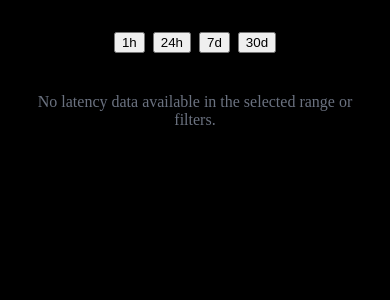
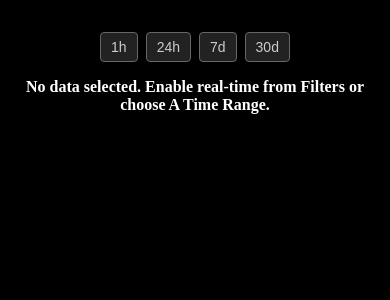
Before and after one commit to shubhdevnsg01/latency-topology-visualizer, a Next.js app: page /trends in a window 390 px wide. Shown: the top 300 px of the page. Built offline with nearby package versions, Linux system fonts and the light colour scheme.

Commit message:
Added Realtime data,Filter CSS cleaned

```diff
--- a/components/LatencyChart.tsx
+++ b/components/LatencyChart.tsx
@@ -55,7 +55,7 @@ export function LatencyChart({ pair, points }: Props) {
   return (
     <div className="bg-white rounded-lg shadow p-4">
      <div className="chart-header">
-  <p className="text-sm text-gray-600 mb-2">
+  <p className="latency-stats">
   Min: {stats.min.toFixed(1)}ms | Max: {stats.max.toFixed(1)}ms | Avg: {stats.avg.toFixed(1)}ms
 </p>
   <button onClick={downloadCSV} className="csv-button">
--- a/components/TimeRangeSelector.tsx
+++ b/components/TimeRangeSelector.tsx
@@ -1,10 +1,10 @@
 // /components/TimeRangeSelector.tsx
 import { useLatencyStore } from '../store/latencyStore'
-
+import { useControlPanelStore } from '@/store/controlPanelStore';
 export function TimeRangeSelector() {
   const { selectedRange, setSelectedRange } = useLatencyStore();
-
-  const ranges: typeof selectedRange[] = ['1h', '24h', '7d', '30d'];
+  const {setRealTime}=useControlPanelStore();
+ const ranges: typeof selectedRange[] = ['1h', '24h', '7d', '30d'];
 
    return (
     <div className="time-range-selector-wrapper">
@@ -12,10 +12,11 @@ export function TimeRangeSelector() {
         {ranges.map((r) => (
           <button
             key={r}
-            onClick={() => setSelectedRange(r)}
-            className={`px-3 py-1 rounded ${
-              selectedRange === r ? 'bg-blue-500 text-white' : 'bg-gray-200'
-            }`}
+            onClick={() => {
+              setSelectedRange(r);
+              setRealTime(false);
+            }}
+            className='time-range-button'
           >
             {r}
           </button>
--- a/components/WorldMap.tsx
+++ b/components/WorldMap.tsx
@@ -182,7 +182,6 @@ const {
   cloudProviderFilter,
   latencyRange,
   realTime,
-  historical,
   regions,
   search,
   visualizationMode,
@@ -209,7 +208,8 @@ const exchangeServers = allServers.filter(server => {
 
   // Simulate real-time latency every 5 seconds
   useEffect(() => {
-  const interval = setInterval(() => {
+
+    const interval = setInterval(() => {
     const updated = allServers.map(server => ({
       ...server,
       latency: Math.floor(Math.random() * 300),
@@ -246,7 +246,7 @@ const exchangeServers = allServers.filter(server => {
           <Earth />
           <Stars radius={100} depth={50} count={5000} factor={4} fade />
 
-          {exchangeServers.map((server, index) => (
+          {regions&&exchangeServers.map((server, index) => (
             <ServerMarker key={index} server={server} />
           ))}
 
--- a/pages/trends.tsx
+++ b/pages/trends.tsx
@@ -7,6 +7,7 @@ import { useMemo } from "react";
 import { SERVER_PAIRS } from "../data/serverPairs";
 import { useControlPanelStore } from "@/store/controlPanelStore";
 import { EXCHANGE_META } from "@/data/exchangeMeta";
+
 export default function TrendsPage() {
   const { data, selectedRange } = useLatencyStore();
   const {
@@ -15,18 +16,29 @@ export default function TrendsPage() {
     latencyRange,
     search,
     regionFilter,
+    realTime,
   } = useControlPanelStore();
+  const shouldShowNoDataMessage = !realTime && !selectedRange;
 
   const filteredData = useMemo(() => {
-    const rangeToMs: Record<typeof selectedRange, number> = {
+console.log("realTime:", realTime, "selectedRange:", selectedRange);
+
+    // If no data source is selected, return empty object
+    if (shouldShowNoDataMessage) {
+      return {};
+    }
+
+    const result: typeof data = {};
+
+    const now = Date.now();
+    const rangeToMs: Record<"1h" | "24h" | "7d" | "30d", number> = {
       "1h": 3600 * 1000,
       "24h": 24 * 3600 * 1000,
       "7d": 7 * 24 * 3600 * 1000,
       "30d": 30 * 24 * 3600 * 1000,
     };
 
-    const cutoff = Date.now() - rangeToMs[selectedRange];
-    const result: typeof data = {};
+    const cutoff = selectedRange ? now - rangeToMs[selectedRange] : now - 10000;
 
     for (const pair of SERVER_PAIRS) {
       const [exchangeA, exchangeB] = pair.split("-");
@@ -58,12 +70,12 @@ export default function TrendsPage() {
 
       if (!(matchesExchange && matchesCloud && matchesRegion && matchesSearch)) continue;
 
-      const points = (data[pair] || []).filter(
-        (point) =>
-          point.timestamp >= cutoff &&
-          point.latency >= latencyRange[0] &&
-          point.latency <= latencyRange[1]
-      );
+      const points = (data[pair] || []).filter((point) => {
+        const inLatency =
+          point.latency >= latencyRange[0] && point.latency <= latencyRange[1];
+        const inTime = point.timestamp >= cutoff;
+        return inTime && inLatency;
+      });
 
       if (points.length > 0) {
         result[pair] = points;
@@ -74,6 +86,7 @@ export default function TrendsPage() {
   }, [
     data,
     selectedRange,
+    realTime,
     exchangeFilter,
     cloudProviderFilter,
     regionFilter,
@@ -82,17 +95,28 @@ export default function TrendsPage() {
   ]);
 
   const hasData = Object.keys(filteredData).length > 0;
-
  return (
   <div style={{ padding: "1rem", backgroundColor: "black" }}>
     <TimeRangeSelector />
 
+    {shouldShowNoDataMessage ? (
+      <p
+        style={{
+          textAlign: "center",
+          color: "white",
+          fontWeight: "bold",
+          marginTop: "1rem",
+        }}
+      >
+        No data selected. Enable real-time from Filters  or choose A Time Range.
+      </p>
+    ) : hasData ? (
       <div style={{ marginTop: "1rem" }}>
-        {hasData ? (
-          Object.entries(filteredData).map(([pair, points]) => {
+        {Object.entries(filteredData).map(([pair, points]) => {
           const [exchangeA, exchangeB] = pair.split("-");
           const metaA = EXCHANGE_META[exchangeA as keyof typeof EXCHANGE_META];
           const metaB = EXCHANGE_META[exchangeB as keyof typeof EXCHANGE_META];
+          if (!metaA || !metaB) return null;
           return (
             <div key={pair} style={{ marginBottom: "2rem" }}>
               <h3 className="latency-heading">
@@ -102,7 +126,8 @@ export default function TrendsPage() {
               <LatencyChart pair={pair} points={points} />
             </div>
           );
-          })
+        })}
+      </div>
     ) : (
       <p
         style={{
@@ -115,6 +140,6 @@ export default function TrendsPage() {
       </p>
     )}
   </div>
-    </div>
 );
+
 }
--- a/store/controlPanelStore.ts
+++ b/store/controlPanelStore.ts
@@ -6,7 +6,6 @@ type ControlPanelState = {
   regionFilter: string;
   latencyRange: [number, number];
   realTime: boolean;
-  historical: boolean;
   regions: boolean;
   search: string;
   visualizationMode: string;
@@ -14,7 +13,6 @@ type ControlPanelState = {
   setCloudProviderFilter: (val: string) => void;
   setLatencyRange: (val: [number, number]) => void;
   setRealTime: (val: boolean) => void;
-  setHistorical: (val: boolean) => void;
   setRegions: (val: boolean) => void;
   setSearch: (val: string) => void;
   setVisualizationMode: (mode: string) => void;
@@ -27,8 +25,7 @@ export const useControlPanelStore = create<ControlPanelState>((set) => ({
   cloudProviderFilter: "",
   regionFilter: "",
   latencyRange: [0, 300],
-  realTime: true,
-  historical: true,
+  realTime: false,
   regions: true,
   search: "",
   visualizationMode: "heatmap",
@@ -38,7 +35,6 @@ export const useControlPanelStore = create<ControlPanelState>((set) => ({
   setRegionFilter: (val) => set({ regionFilter: val }),
   setLatencyRange: (val) => set({ latencyRange: val }),
   setRealTime: (val) => set({ realTime: val }),
-  setHistorical: (val) => set({ historical: val }),
   setRegions: (val) => set({ regions: val }),
   setSearch: (val) => set({ search: val }),
   setVisualizationMode: (mode) => set({ visualizationMode: mode }),
@@ -49,8 +45,7 @@ export const useControlPanelStore = create<ControlPanelState>((set) => ({
       cloudProviderFilter: "",
       regionFilter: "",
       latencyRange: [0, 1000],
-      realTime: true,
-      historical: true,
+      realTime: false,
       regions: true,
       search: "",
       visualizationMode: "heatmap",
--- a/store/latencyStore.ts
+++ b/store/latencyStore.ts
@@ -11,16 +11,14 @@ export type ServerPairKey = string;
 
 type LatencyStore = {
   data: Record<ServerPairKey, LatencyPoint[]>;
-  selectedRange: "1h" | "24h" | "7d" | "30d";
+  selectedRange: "1h" | "24h" | "7d" | "30d"|null;
   setSelectedRange: (range: LatencyStore["selectedRange"]) => void;
   addLatencyData: (pair: ServerPairKey, point: LatencyPoint) => void;
 };
 
-export const useLatencyStore = create<LatencyStore>()(
-  persist(
-    (set, get) => ({
+export const useLatencyStore = create<LatencyStore>((set, get) => ({
   data: {},
-      selectedRange: "24h",
+  selectedRange: null,
   setSelectedRange: (range) => set({ selectedRange: range }),
   addLatencyData: (pair, point) =>
     set((state) => {
@@ -28,17 +26,8 @@ export const useLatencyStore = create<LatencyStore>()(
       return {
         data: {
           ...state.data,
-              [pair]: [...series, point].slice(-1000), // Trim to 1000 entries
+          [pair]: [...series, point].slice(-1000),
         },
       };
     }),
-    }),
-    {
-      name: "latency-store", // localStorage key
-      partialize: (state) => ({
-        data: state.data,
-        selectedRange: state.selectedRange,
-      }),
-    }
-  )
-);
+}));
--- a/styles/global.css
+++ b/styles/global.css
@@ -13,6 +13,29 @@ body {
 .time-range-selector-buttons {
   display: flex;
   gap: 0.5rem;
+}
+.time-range-button {
+  padding: 8px 12px;
+  border: 1px solid #666;
+  background-color: #222;
+  color: #ccc;
+  border-radius: 4px;
+  font-weight: 500;
+  cursor: pointer;
+  transition: all 0.2s;
+}
+
+.time-range-button:hover {
+  background-color: #333;
+}
+.time-range-button:focus {
+  outline: 2px solid #4f46e5;
+  outline-offset: 2px;
+}
+.time-range-button.selected {
+  background-color: #4f46e5; /* Indigo */
+  color: white;
+  border-color: #4f46e5;
 }
 .control-panel-drawer {
   position: fixed;
@@ -187,3 +210,105 @@ button {
   color: white;
   border-color: #4f46e5;
 }
+.search-button {
+  padding: 10px 16px;
+  background-color: #4f46e5;
+  border: none;
+  border-radius: 4px;
+  color: white;
+  font-weight: 600;
+  cursor: pointer;
+  width: 100%;
+  margin-bottom: 16px;
+}
+
+.search-button:hover {
+  background-color: #3730a3; /* darker indigo on hover */
+}
+
+/* 🌐 Responsive tweaks for small screens */
+@media (max-width: 768px) {
+  canvas {
+    touch-action: none; /* Prevent browser gesture interference */
+    width: 100% !important;
+    height: auto !important;
+  }
+
+  .dialog-content {
+    width: 100vw;
+    padding: 16px;
+  }
+
+  .latency-heading {
+    font-size: 1.5rem;
+    text-align: center;
+  }
+
+  .time-range-selector-wrapper {
+    flex-wrap: wrap;
+    gap: 0.5rem;
+  }
+
+  .time-range-button {
+    flex: 1 1 30%;
+    font-size: 14px;
+    padding: 6px 10px;
+  }
+
+  .control-panel-buttons {
+    gap: 8px;
+  }
+
+  .mode-buttons {
+    flex-wrap: wrap;
+  }
+
+  .mode-button {
+    flex: 1 1 45%;
+    font-size: 13px;
+  }
+
+  .search-button {
+    font-size: 15px;
+  }
+
+  .reset-button {
+    font-size: 14px;
+  }
+
+  .dialog-button {
+    top: 12px;
+    left: 12px;
+    font-size: 14px;
+    padding: 8px 12px;
+  }
+}
+/* .no-data-container {
+  padding: 2rem;
+  background-color: black;
+  min-height: 100vh;
+  display: flex;
+  justify-content: center;
+  align-items: center;
+}
+
+.no-data-message {
+  color: white;
+  font-weight: bold;
+  font-size: 1.5rem;
+  text-align: center;
+  margin: 0;
+} */
+
+.chart-header {
+  display: flex;
+  justify-content: space-between;
+  align-items: center;
+  margin-bottom: 0.5rem;
+}
+
+.latency-stats {
+  color: #38bdf8; /* Sky blue */
+  font-weight: bold;
+  font-size: 0.95rem;
+}
```
Also changed, not shown: components/ControlPanelDrawer.tsx (+9 -9 lines). Lines whose indentation alone changed are shown as unchanged.
